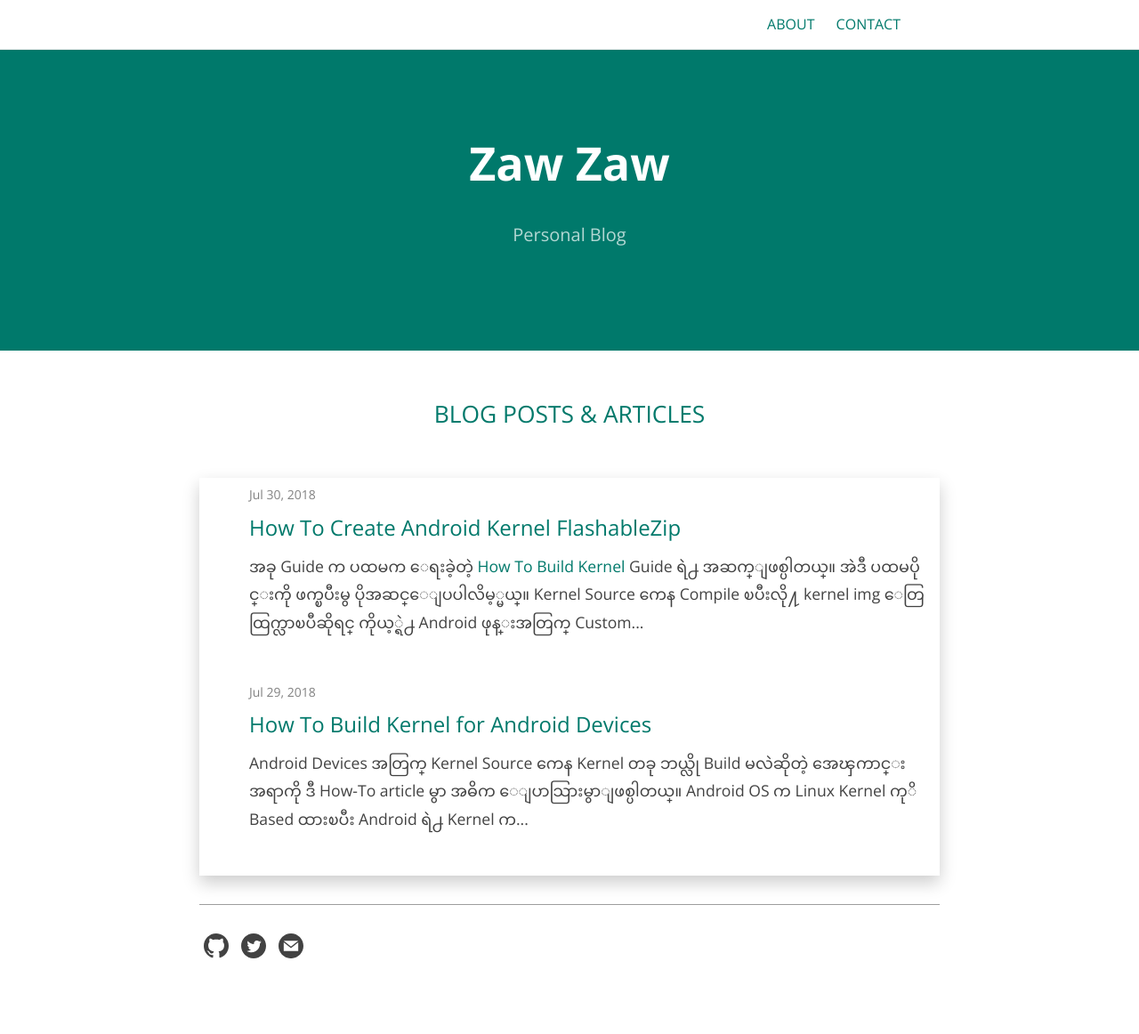
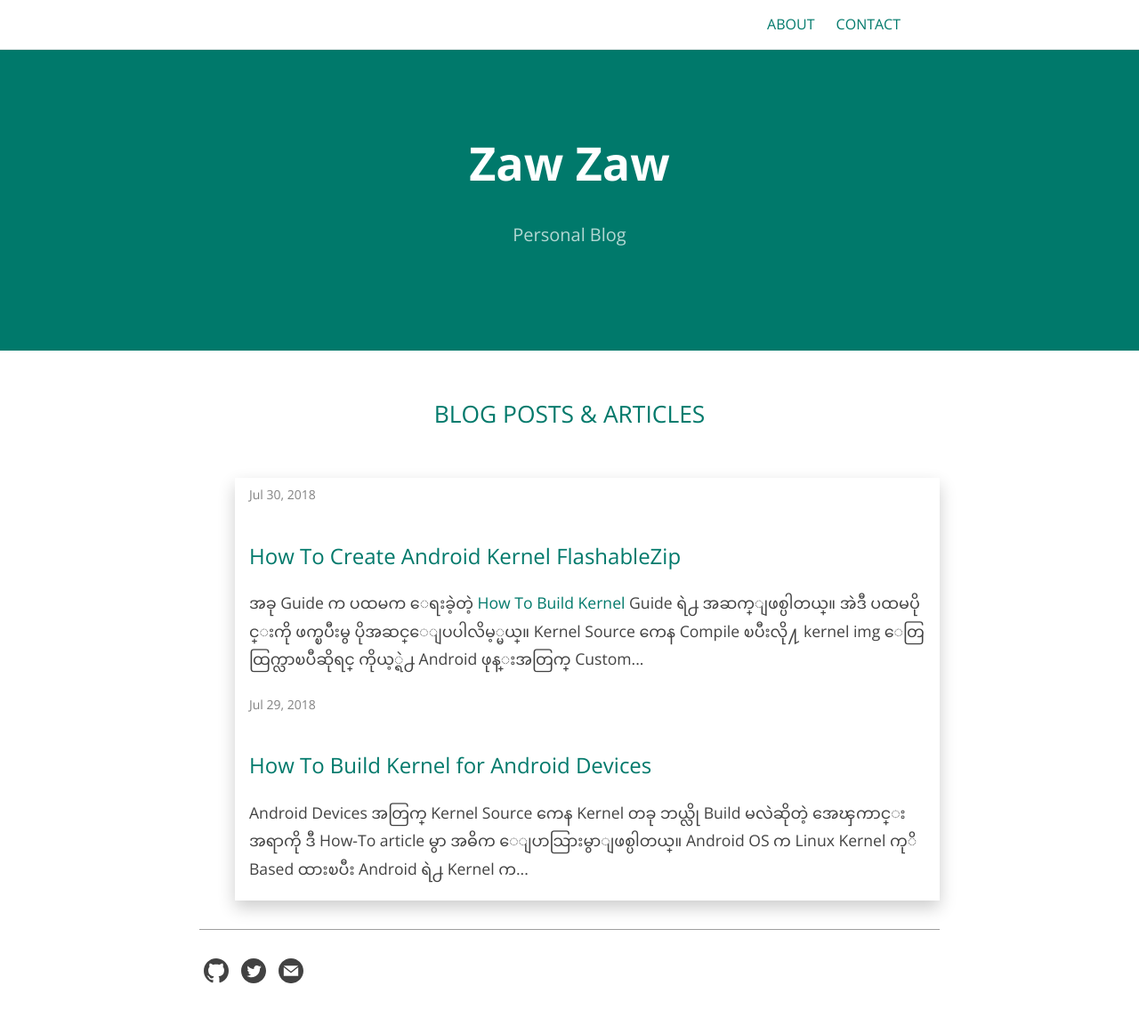
Before and after one commit to zawzaww/zawzaww.github.io, a Jekyll site: the page built from index.md, in a window 1280 px wide. Shown: the whole page at 89% size. Built offline with Jekyll 4.4.1, drawn with Linux system fonts in a browser that asks for light colours; before the commit the page ends 1134 px from its top, so only the background shows below that.

Commit message:
_layouts: Update home layout for cardstyle

```diff
--- a/_layouts/home.html
+++ b/_layouts/home.html
@@ -10,25 +10,24 @@
 
   <div>&nbsp;</div>
 
+    <ul class="post-list">
       <div class="card">
         <div class="container">
-    <ul class="post-list">
+
         {% for post in site.posts %}
          <li>
 
           {% assign date_format = site.cayman-blog.date_format | default: "%b %-d, %Y" %}
           <span class="post-meta">{{ post.date | date: date_format }}</span>
 
-        <h2>
-          <a class="post-link" href="{{ post.url | relative_url }}" title="{{ post.title }}">{{ post.title | escape }}</a>
-        </h2>
+          <h2><a class="post-link" href="{{ post.url | relative_url }}" title="{{ post.title }}">{{ post.title | escape }}</a></h2>
 
           <span>{{ post.excerpt | markdownify | truncatewords: 30 }}</span>
 
          </li>
         {% endfor %}
-    </ul>
        </div>
      </div>
+    </ul>
 
 </div>
```
Lines whose indentation alone changed are shown as unchanged.
